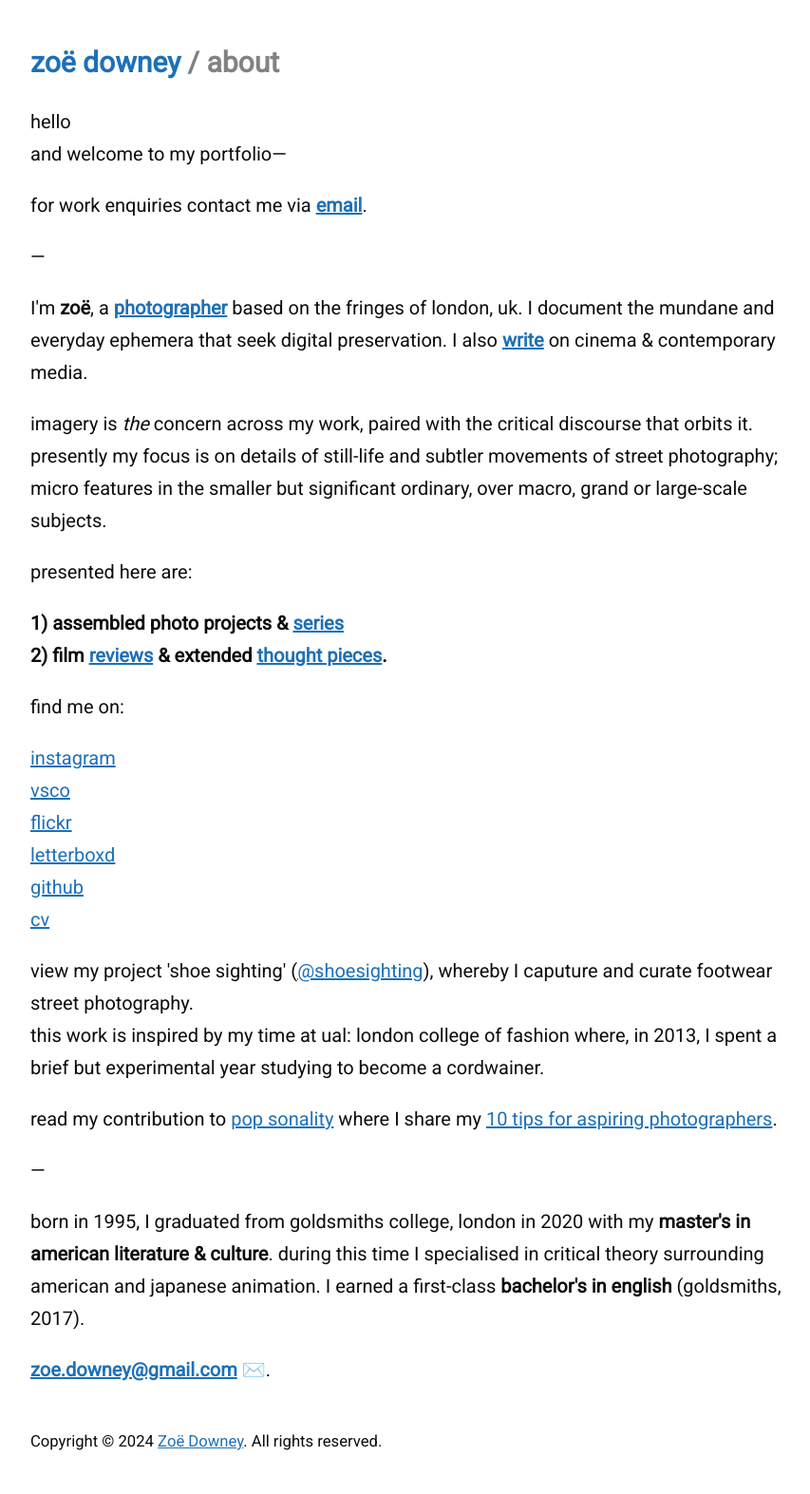
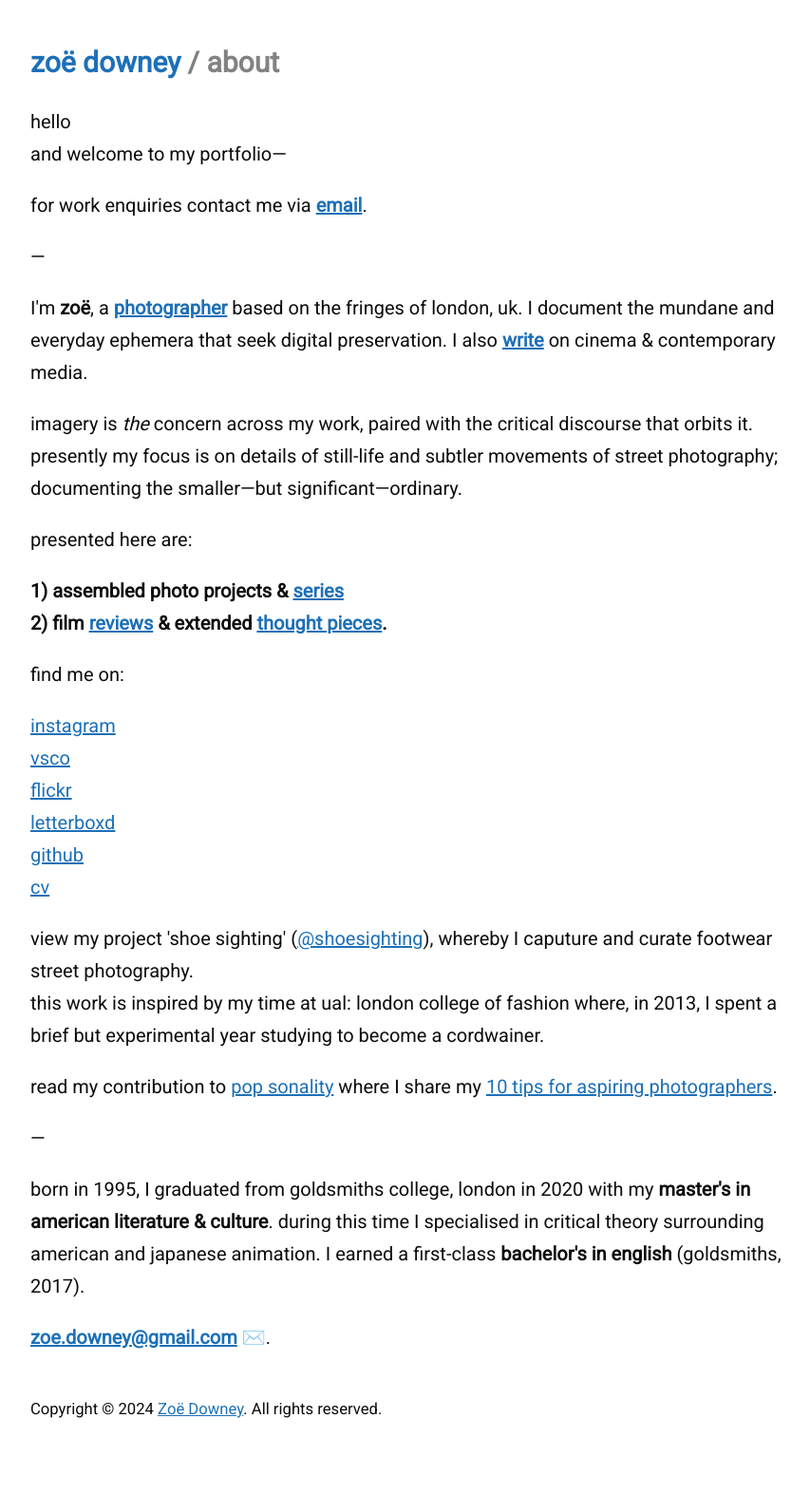
Before and after one commit to zoeurl/zoedowney.github.io, a Jekyll site: the page built from about/index.html, in a window 1280 px wide. Shown: the whole page at 95% size, without its empty margins (208-1061 px from the left). Built offline with Jekyll 4.4.1, drawn with Linux system fonts in a browser that asks for light colours; after the commit the page ends 1539 px from its top, so only the background shows below that.

Commit message:
Update index.html

```diff
--- a/about/index.html
+++ b/about/index.html
@@ -13,7 +13,7 @@
 </p>
 I'm <strong>zoë</strong>, a <strong><a href="https://www.zoedowney.com/photography/">photographer</a></strong> based on the fringes of london, uk. I document the mundane and everyday ephemera that seek digital preservation. I also <strong><a href="https://www.zoedowney.com/writing/">write</a></strong> on cinema & contemporary media.
 </p>
-imagery is <em>the</em> concern across my work, paired with the critical discourse that orbits it. presently my focus is on details of still-life and subtler movements of street photography; micro features in the smaller but significant ordinary, over macro, grand or large-scale subjects.
+imagery is <em>the</em> concern across my work, paired with the critical discourse that orbits it. presently my focus is on details of still-life and subtler movements of street photography; documenting the smaller—but significant—ordinary.
 </p>
 presented here are:
 </p>
```
